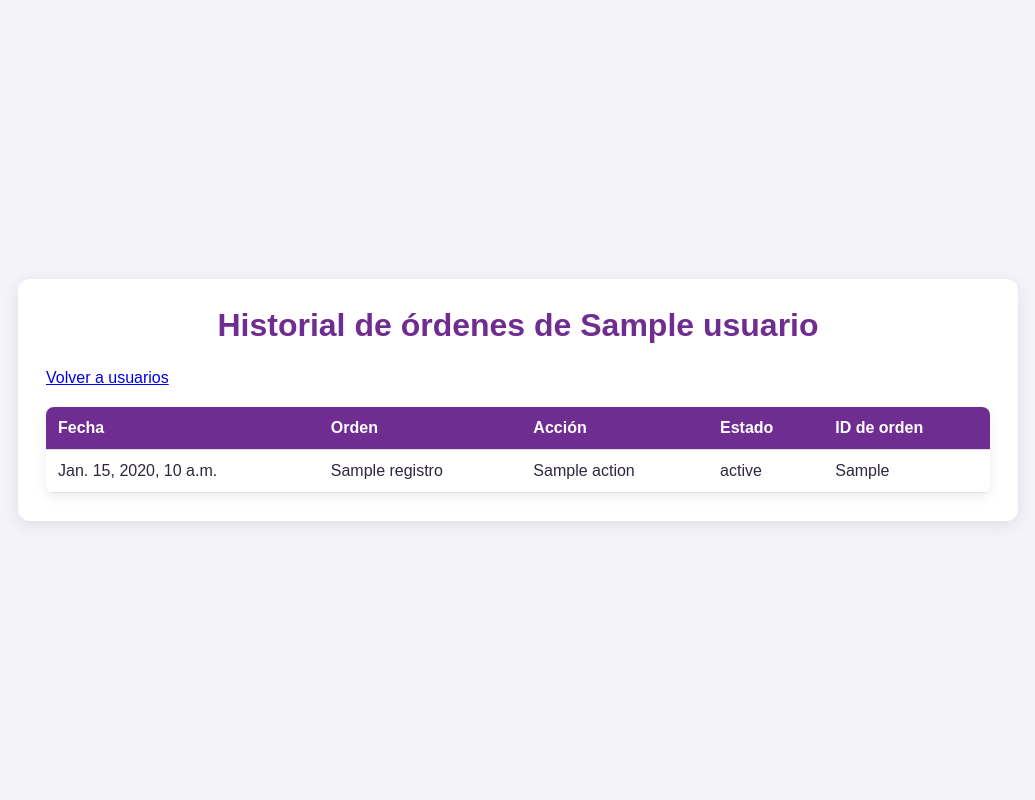
After one commit to roctalvarado/django_cheems, a Django app: template hello/templates/hello/historial_ordenes.html in a window 1280 px wide. The commit adds this page. Shown: the whole page, without its empty margins (122-1157 px from the left). Run offline with Django 5.2, Linux system fonts and the light colour scheme; the template is opened without the code that fills it: most values are stand-ins (such as "Sample title", 1, 10 or a date in 2020).

Commit message:
creacion del registro de las work orders y las work orders history, hotfix en la prioridad de rutas al entrar en la app

```diff
--- a/django_cheems/settings.py
+++ b/django_cheems/settings.py
@@ -78,7 +78,7 @@ DATABASES = {
         'ENGINE': 'django.db.backends.mysql',
         'NAME': 'caracoldb',
         'USER': 'root',
-        'PASSWORD': '250597Pi',
+        'PASSWORD': 'admin',
         'HOST': 'localhost',
         'PORT': '3306',
     }
--- a/django_cheems/urls.py
+++ b/django_cheems/urls.py
@@ -20,10 +20,11 @@ from hello import views
 
 urlpatterns = [
     path('admin/', admin.site.urls),
-    path('', views.display, name='inicio'),
+    path('display/', views.display, name='inicio'),
     path('logs/', views.logs, name='logs'),
     path('index/', views.index, name='index'),
     path('ordenes/', views.ordenes, name='ordenes'),
-    path('login/', views.login, name='login'),
+    path('usuarios/<int:id_user>/', views.historial_ordenes, name='historial_ordenes'),
+    path('', views.login, name='login'),
     path('logout/', views.logout, name='logout')
 ]
--- a/hello/entities/user.py
+++ b/hello/entities/user.py
@@ -4,7 +4,8 @@ from django.utils.crypto import constant_time_compare
 from ..enums.profile import Profile
 
 class User:
-    def __init__(self, name, account, profile):
+    def __init__(self, id,name, account, profile):
+        self.id = id
         self.name = name
         self.account = account
         self.profile = Profile(profile)
@@ -13,7 +14,7 @@ class User:
     def get_all():
         with connection.cursor() as cursor:
             cursor.execute("""
-                SELECT name, account, profile
+                SELECT id, name, account, profile
                 FROM `user`
             """)
             rows = cursor.fetchall()
--- /dev/null
+++ b/hello/enums/action.py
@@ -0,0 +1,5 @@
+from enum import IntEnum
+
+
+class OrderAction(IntEnum):
+    CREATED = 1
--- /dev/null
+++ b/hello/enums/status.py
@@ -0,0 +1,6 @@
+from enum import IntEnum
+
+class Status(IntEnum):
+    INICIADO = 1
+    EN_PROCESO = 2
+    FINALIZADO = 3
--- a/hello/static/hello/css/styles.css
+++ b/hello/static/hello/css/styles.css
@@ -208,3 +208,131 @@ tbody tr:hover {
     color: inherit;
     text-decoration: none;
 }
+
+
+* {
+    box-sizing: border-box;
+}
+
+body {
+    margin: 0;
+    padding: 30px;
+    background-color: #f4f3fa;
+    color: #30263d;
+    font-family: 'Fredoka', sans-serif;
+}
+
+h1 {
+    margin: 0 0 25px;
+    color: #702d91;
+    font-size: 32px;
+}
+
+h2 {
+    color: #702d91;
+    margin-bottom: 18px;
+}
+
+.contenedorwelcome,
+.contenedor-login,
+.contenedor-ordenes {
+    width: 100%;
+    max-width: 1000px;
+    margin: 30px auto;
+    padding: 28px;
+    background-color: white;
+    border-radius: 12px;
+    box-shadow: 0 4px 16px rgba(48, 38, 61, 0.10);
+}
+
+form {
+    display: flex;
+    flex-direction: column;
+    gap: 12px;
+    max-width: 600px;
+    margin-bottom: 30px;
+}
+
+label {
+    font-weight: 500;
+}
+
+input,
+textarea,
+select {
+    width: 100%;
+    padding: 11px 12px;
+    border: 1px solid #cfc5d8;
+    border-radius: 7px;
+    font: inherit;
+}
+
+textarea {
+    min-height: 100px;
+    resize: vertical;
+}
+
+button,
+.boton,
+a.boton {
+    display: inline-block;
+    width: fit-content;
+    padding: 10px 16px;
+    border: none;
+    border-radius: 7px;
+    background-color: #702d91;
+    color: white;
+    font: inherit;
+    text-decoration: none;
+    cursor: pointer;
+}
+
+button:hover,
+.boton:hover,
+a.boton:hover {
+    background-color: #54216f;
+}
+
+.table-user,
+table {
+    width: 100%;
+    border-collapse: collapse;
+    margin-top: 20px;
+}
+
+th,
+td {
+    padding: 12px;
+    border-bottom: 1px solid #e4dce9;
+    text-align: left;
+}
+
+th {
+    background-color: #702d91;
+    color: white;
+}
+
+tbody tr:hover {
+    background-color: #f7f1fa;
+}
+
+@media (max-width: 600px) {
+    body {
+        padding: 12px;
+    }
+
+    .contenedorwelcome,
+    .contenedor-login,
+    .contenedor-ordenes {
+        padding: 16px;
+    }
+
+    table {
+        font-size: 13px;
+    }
+
+    th,
+    td {
+        padding: 8px;
+    }
+}
--- /dev/null
+++ b/hello/templates/hello/historial_ordenes.html
@@ -0,0 +1,47 @@
+{% load static %}
+<!DOCTYPE html>
+<html lang="es">
+<head>
+    <meta charset="UTF-8">
+    <title>Historial de órdenes</title>
+    <link rel="stylesheet" href="{% static 'hello/css/styles.css' %}">
+</head>
+<body>
+    <button id="btn-perfil" class="btn-perfil" type="button">☰</button>
+    <div class="contenedorperfilmenucerrarsesion oculto" id="panel-perfil">
+        <p>Perfil</p>
+        <p><a href="{% url 'inicio' %}">Menu</a></p>
+        <p>Cerrar sesión</p>
+        <p>aun no funciona porfa no lo toquen ni le muevan, este cuadrito lo voy a hacer yo</p>
+    </div>
+    <div class="contenedorwelcome">
+        <h1>Historial de órdenes de {{ usuario.name }}</h1>
+        <p><a href="{% url 'index' %}">Volver a usuarios</a></p>
+        <table class="table-user">
+            <thead>
+                <tr>
+                    <th>Fecha</th>
+                    <th>Orden</th>
+                    <th>Acción</th>
+                    <th>Estado</th>
+                    <th>ID de orden</th>
+                </tr>
+            </thead>
+            <tbody>
+                {% for registro in historial %}
+                <tr>
+                    <td>{{ registro.date }}</td>
+                    <td>{{ registro.title|default:"Orden no disponible" }}</td>
+                    <td>{{ registro.action }}</td>
+                    <td>{{ registro.status|default:"-" }}</td>
+                    <td>{{ registro.id_work_order }}</td>
+                </tr>
+                {% empty %}
+                <tr><td colspan="5">Este usuario todavía no ha registrado órdenes.</td></tr>
+                {% endfor %}
+            </tbody>
+        </table>
+    </div>
+    <script src="{% static 'hello/js/scripts.js' %}"></script>
+</body>
+</html>
--- a/hello/templates/hello/index.html
+++ b/hello/templates/hello/index.html
@@ -26,6 +26,7 @@
                         <th>Nombre</th>
                         <th>Cuenta</th>
                         <th>Perfil</th>
+                        <th>Ordenes</th>
                     </tr>
                 </thead>
                 <tbody>
@@ -35,7 +36,10 @@
                             <td>{{ user.name }}</td>
                             <td>{{ user.account }}</td>
                             <td>{{ user.profile.name }}</td>
+                            <td><a href="{% url 'historial_ordenes' user.id %}">Ver historial de órdenes</a></td>
                         </tr>
+                        {% empty %}
+                        <tr><td colspan="4">No hay usuarios registrados.</td></tr>
                         {% endfor %}
                     </tbody>
                 </tbody>
--- a/hello/templates/hello/login.html
+++ b/hello/templates/hello/login.html
@@ -8,7 +8,7 @@
         <link rel="stylesheet" href="{% static 'hello/css/styles.css' %}">
     </head>
     <body>
-        <div class="contenedorwelcome">
+        <div class="contenedor-login">
             <h1>Login</h1>
 
             {% if error %}
```
Also changed, not shown: hello/entities/ordenes.py (+17 -0 lines), hello/entities/order_history.py (added, +30 -0 lines), hello/templates/hello/ordenes.html (+26 -2 lines), hello/views.py (+31 -5 lines).
